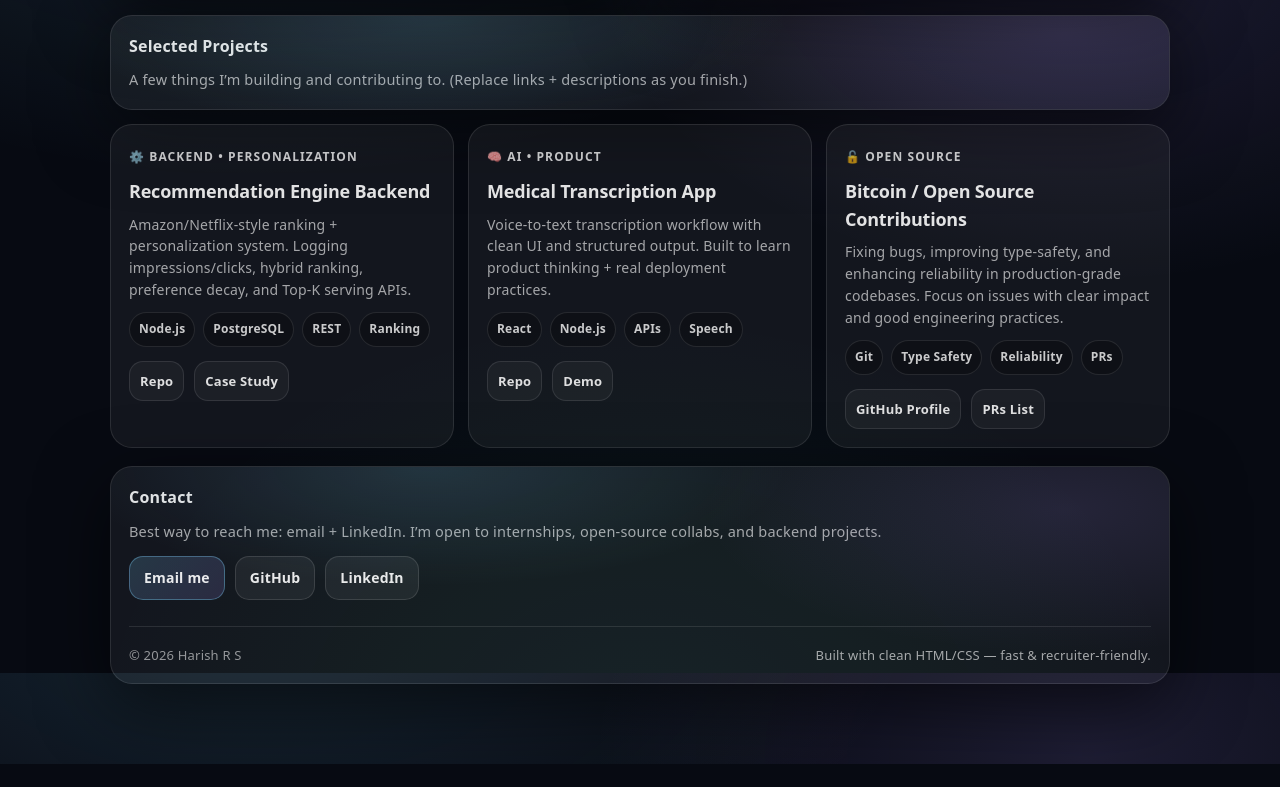
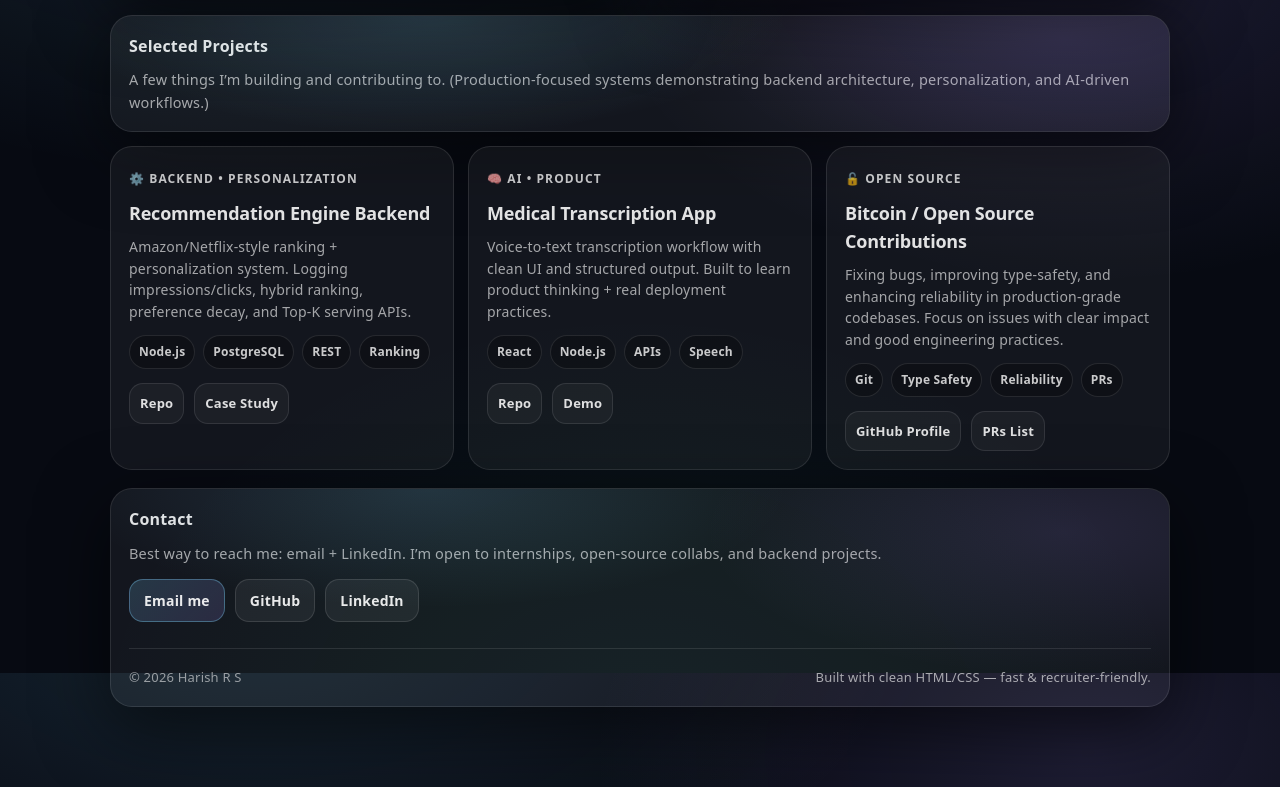
Before and after one commit to Harishrs2006/Harishrs2006.github.io, a plain HTML site: page index.html in a window 1280 px wide. Shown: the part 927-1714 px from the top of the page. Before the commit the page ends 1691 px from the top, so only its background shows below. Drawn offline with Linux system fonts and the light colour scheme.

Commit message:
Update project description in index.html

```diff
--- a/index.html
+++ b/index.html
@@ -455,7 +455,7 @@
     <section id="work">
       <div class="card section-card reveal" style="margin-top:14px">
         <h2 class="h">Selected Projects</h2>
-        <p class="p">A few things I’m building and contributing to. (Replace links + descriptions as you finish.)</p>
+        <p class="p">A few things I’m building and contributing to. (Production-focused systems demonstrating backend architecture, personalization, and AI-driven workflows.)</p>
       </div>
 
       <div class="projects" style="margin-top:14px">
```
